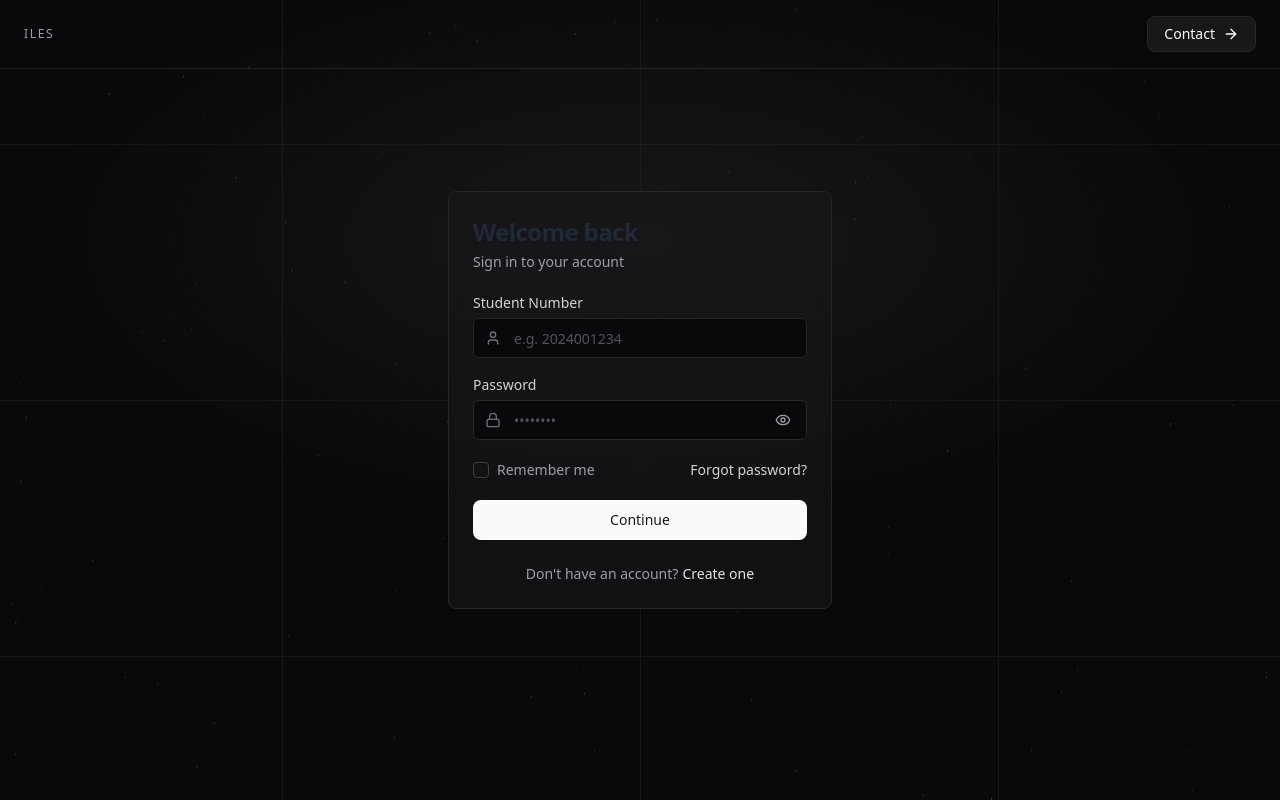
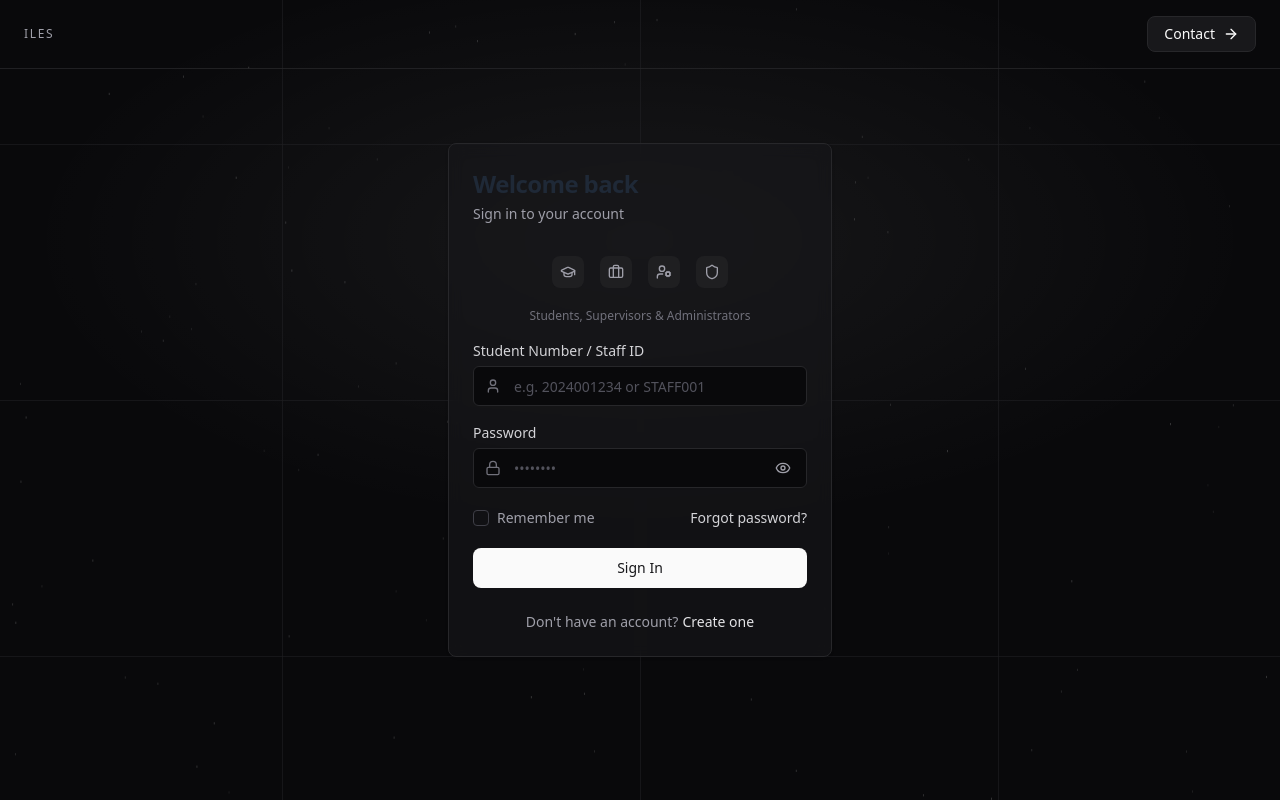
Before and after one commit to Kalyangotimothy/ILES, a React (Vite) app in the folder frontend/: page /login in a window 1280 px wide. Built offline with nearby package versions, Linux system fonts and the light colour scheme.

Commit message:
Auto-commit: 2026-04-10 00:02:57

```diff
--- a/frontend/src/pages/Login.tsx
+++ b/frontend/src/pages/Login.tsx
@@ -19,10 +19,21 @@ import {
   Lock,
   User,
   ArrowRight,
+  GraduationCap,
+  Briefcase,
+  UserCog,
+  Shield,
 } from "lucide-react";
 
+const roleIndicators = [
+  { icon: GraduationCap, label: 'Student' },
+  { icon: Briefcase, label: 'Workplace Supervisor' },
+  { icon: UserCog, label: 'Academic Supervisor' },
+  { icon: Shield, label: 'Administrator' },
+];
+
 export function LoginPage() {
-  const [studentNumber, setStudentNumber] = useState('');
+  const [identifier, setIdentifier] = useState('');
   const [password, setPassword] = useState('');
   const [error, setError] = useState('');
   const [isLoading, setIsLoading] = useState(false);
@@ -33,6 +44,7 @@ export function LoginPage() {
   const location = useLocation();
 
   const from = location.state?.from?.pathname || '/dashboard';
+  const justRegistered = location.state?.registered;
 
   const handleSubmit = async (e: React.FormEvent) => {
     e.preventDefault();
@@ -40,10 +52,10 @@ export function LoginPage() {
     setIsLoading(true);
 
     try {
-      await login({ student_number: studentNumber, password });
+      await login({ student_number: identifier, password });
       navigate(from, { replace: true });
     } catch {
-      setError('Invalid student number or password');
+      setError('Invalid credentials. Please check your ID and password.');
     } finally {
       setIsLoading(false);
     }
@@ -191,24 +203,52 @@ export function LoginPage() {
 
           <CardContent>
             <form onSubmit={handleSubmit} className="grid gap-5">
+              {/* Success message from registration */}
+              {justRegistered && (
+                <div className="p-3 text-sm text-green-400 bg-green-950/50 rounded-md border border-green-900">
+                  Account created successfully! Please sign in.
+                </div>
+              )}
+
               {error && (
                 <div className="p-3 text-sm text-red-400 bg-red-950/50 rounded-md border border-red-900">
                   {error}
                 </div>
               )}
 
+              {/* Role indicators */}
+              <div className="flex items-center justify-center gap-4 py-2">
+                {roleIndicators.map((role) => {
+                  const Icon = role.icon;
+                  return (
+                    <div
+                      key={role.label}
+                      className="flex flex-col items-center gap-1 group"
+                      title={role.label}
+                    >
+                      <div className="p-2 rounded-lg bg-zinc-800/50 group-hover:bg-zinc-800 transition-colors">
+                        <Icon className="h-4 w-4 text-zinc-400 group-hover:text-zinc-200 transition-colors" />
+                      </div>
+                    </div>
+                  );
+                })}
+              </div>
+              <p className="text-xs text-zinc-500 text-center -mt-2">
+                Students, Supervisors & Administrators
+              </p>
+
               <div className="grid gap-2">
-                <Label htmlFor="studentNumber" className="text-zinc-300">
-                  Student Number
+                <Label htmlFor="identifier" className="text-zinc-300">
+                  Student Number / Staff ID
                 </Label>
                 <div className="relative">
                   <User className="absolute left-3 top-1/2 -translate-y-1/2 h-4 w-4 text-zinc-500" />
                   <Input
-                    id="studentNumber"
+                    id="identifier"
                     type="text"
-                    placeholder="e.g. 2024001234"
-                    value={studentNumber}
-                    onChange={(e) => setStudentNumber(e.target.value)}
+                    placeholder="e.g. 2024001234 or STAFF001"
+                    value={identifier}
+                    onChange={(e) => setIdentifier(e.target.value)}
                     required
                     className="pl-10 bg-zinc-950 border-zinc-800 text-zinc-50 placeholder:text-zinc-600"
                   />
@@ -265,7 +305,7 @@ export function LoginPage() {
                 disabled={isLoading}
                 className="w-full h-10 rounded-lg bg-zinc-50 text-zinc-900 hover:bg-zinc-200 disabled:opacity-50"
               >
-                {isLoading ? 'Signing in...' : 'Continue'}
+                {isLoading ? 'Signing in...' : 'Sign In'}
               </Button>
 
             </form>
```
